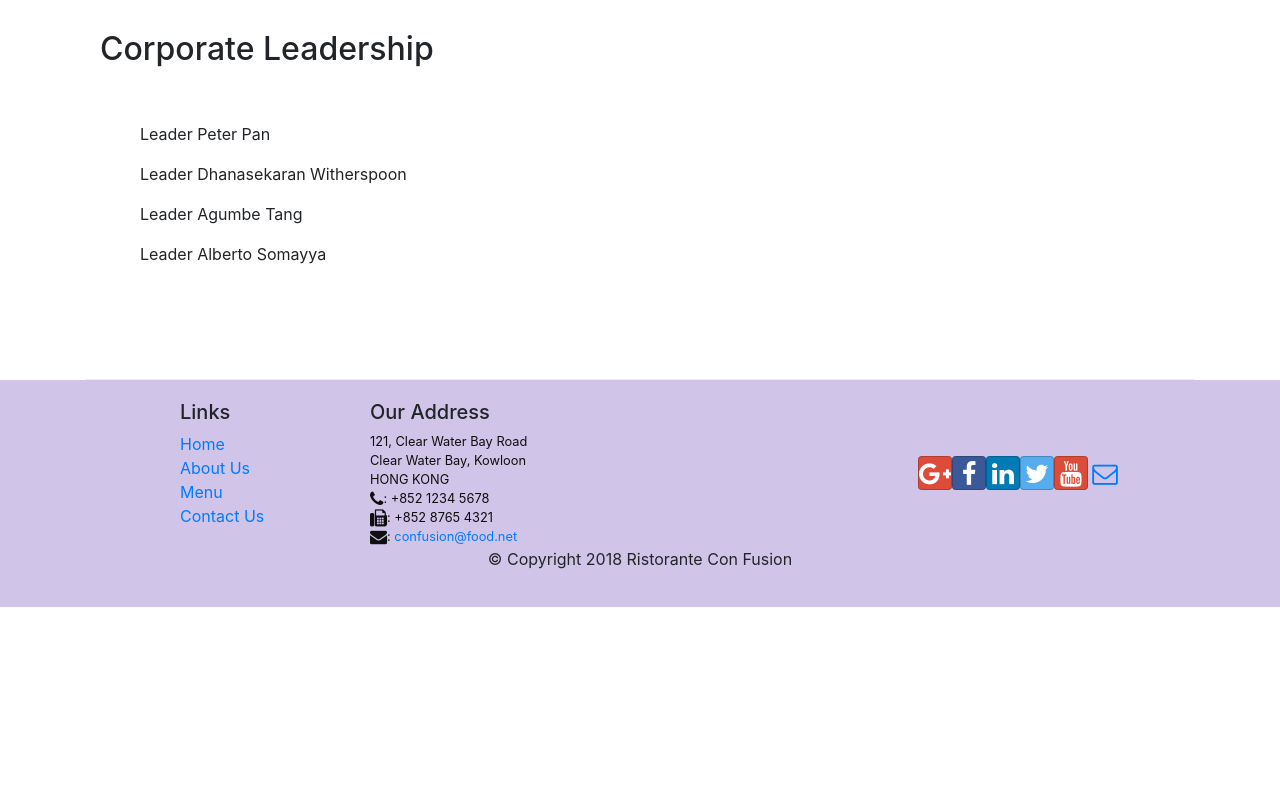
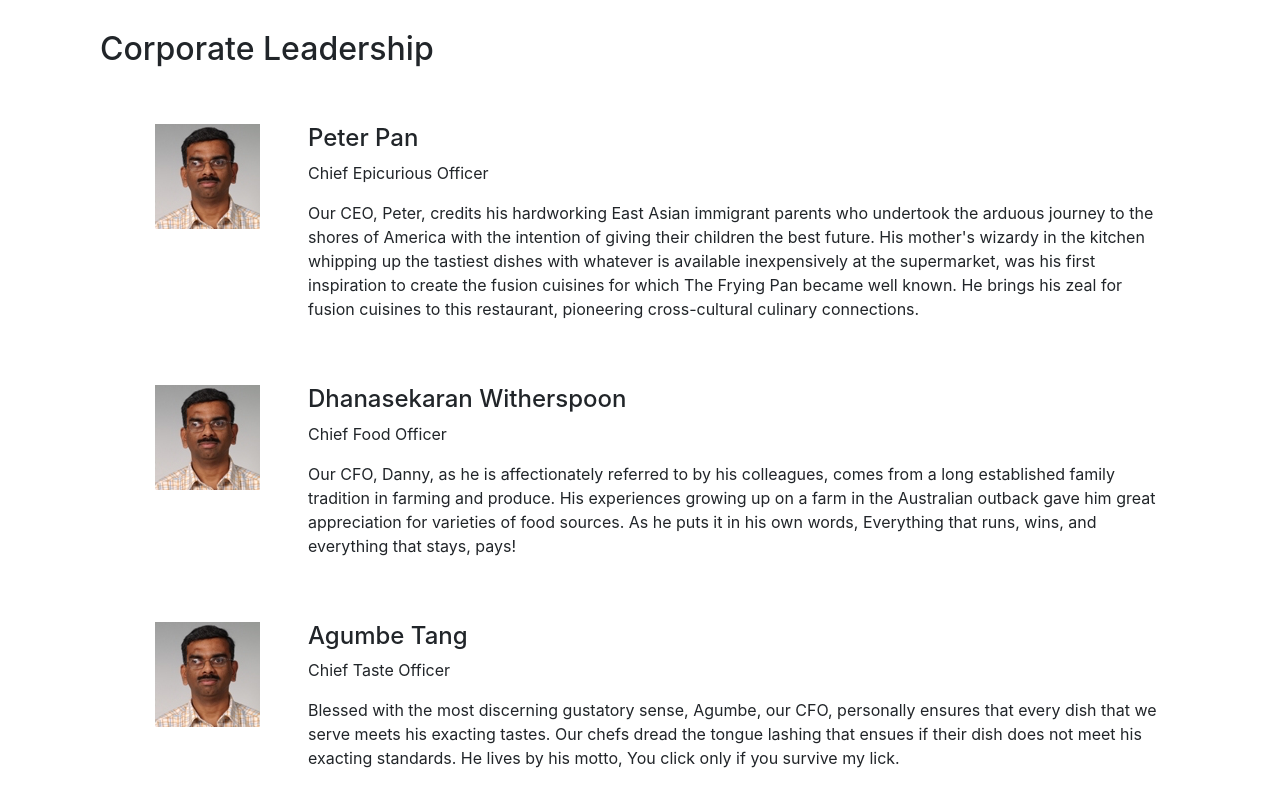
Before and after one commit to KhushalAbrol/Ristorante-Con-Fusion-React, a React (Create React App) app: page /aboutus in a window 1280 px wide. Shown: the part 1000-1800 px from the top of the page. Before the commit the page ends 1607 px from the top, so only its background shows below. Built offline with nearby package versions, Linux system fonts and the light colour scheme.

Commit message:
Assignment 2 Task 2,3 : About Us Page Leader's List Modified

```diff
--- a/src/components/AboutComponent.js
+++ b/src/components/AboutComponent.js
@@ -3,10 +3,20 @@
 import { Link } from 'react-router-dom';
 
 function About(props) {
-
-    const leaders = props.leaders.map((leader) => {
+     const leaders = props.leaders.map((leader) => {
         return (
-            <p>Leader {leader.name}</p>
+            <div key={leader.id} className="col-12 mt-5">
+                <Media tag="li">
+                <Media left middle>
+                        <Media object src={leader.image} alt={leader.name} />
+                    </Media>
+                    <Media body className="ml-5">
+                        <Media heading>{leader.name}</Media>
+                        <p>{leader.designation}</p>
+                        <p>{leader.description}</p>
+                    </Media>
+                </Media>
+            </div>
         );
     });
 
--- a/src/components/MainComponent.js
+++ b/src/components/MainComponent.js
@@ -44,8 +44,7 @@
     };
     const AboutLeaders = () => {
       return(
-        <About
-          leaders={this.state.leaders} />
+        <About leaders={this.state.leaders} />
       )
     }
 
```
